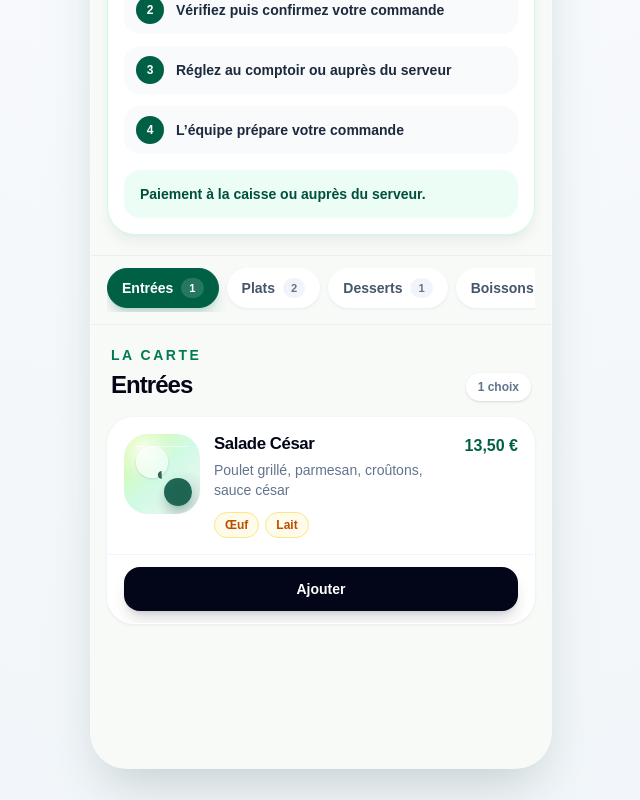
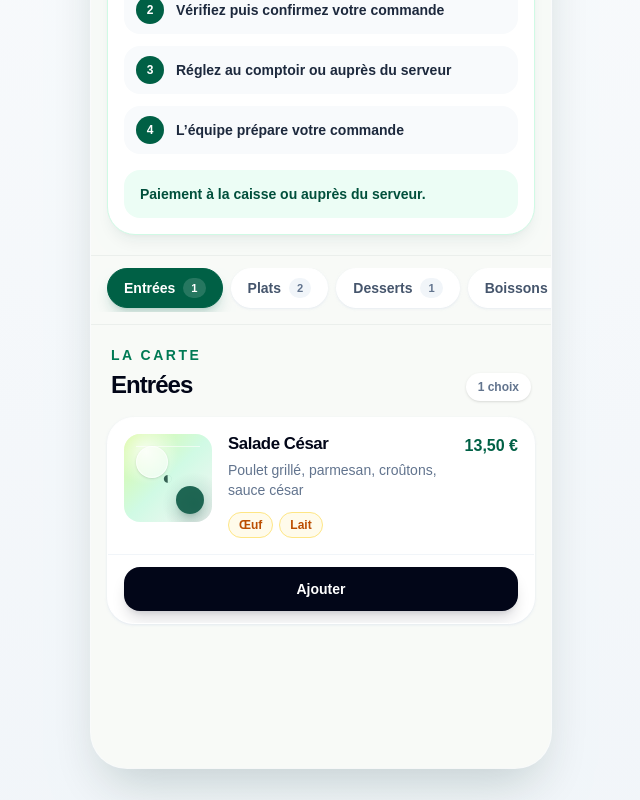
Before and after one commit to Loco66666/TableFlash-QR, a Next.js app: page /r/1/table/1 in a window 1280 px wide. Shown: the part 724-1524 px from the top of the page, without its empty margins (319-959 px from the left). Built offline with nearby package versions, Linux system fonts and the light colour scheme.

Commit message:
Polish product images and public menu tabs

```diff
--- a/src/components/public-menu/PublicMenuCategoryTabs.tsx
+++ b/src/components/public-menu/PublicMenuCategoryTabs.tsx
@@ -15,10 +15,11 @@ export function PublicMenuCategoryTabs({
 }: PublicMenuCategoryTabsProps) {
   return (
     <nav
-      className="sticky top-0 z-20 -mx-4 border-y border-emerald-950/5 bg-[#F8FAF7]/95 px-4 py-3 backdrop-blur-xl"
+      className="sticky top-0 z-20 -mx-4 max-w-none overflow-hidden border-y border-emerald-950/5 bg-[#F8FAF7]/95 py-3 backdrop-blur-xl"
       aria-label="Catégories du menu"
     >
-      <div className="flex gap-2 overflow-x-auto pb-1 [scrollbar-width:none] [&::-webkit-scrollbar]:hidden">
+      <div className="overflow-x-auto overscroll-x-contain px-4 pb-1 [scrollbar-width:none] [&::-webkit-scrollbar]:hidden">
+        <div className="flex min-w-max flex-nowrap gap-2 pr-4">
           {categories.map((category) => {
             const isActive = selectedCategory === category;
 
@@ -27,7 +28,7 @@ export function PublicMenuCategoryTabs({
                 key={category}
                 type="button"
                 onClick={() => onSelectCategory(category)}
-              className={`flex min-h-10 shrink-0 items-center gap-2 rounded-full border px-3.5 text-sm font-extrabold transition active:scale-[0.98] ${
+                className={`flex min-h-10 shrink-0 scroll-mx-4 items-center gap-2 whitespace-nowrap rounded-full border px-4 text-sm font-extrabold transition active:scale-[0.98] ${
                   isActive
                     ? "border-emerald-800 bg-emerald-800 text-white shadow-lg shadow-emerald-800/20"
                     : "border-white bg-white text-slate-600 shadow-sm shadow-slate-200/70"
@@ -41,6 +42,7 @@ export function PublicMenuCategoryTabs({
             );
           })}
         </div>
+      </div>
     </nav>
   );
 }
--- a/src/components/public-menu/PublicProductCard.tsx
+++ b/src/components/public-menu/PublicProductCard.tsx
@@ -27,7 +27,7 @@ export function PublicProductCard({
       }`}
     >
       <button type="button" onClick={() => onOpenProduct(product)} className="block w-full p-4 text-left" aria-label={`Voir ${product.name}`}>
-        <div className="grid grid-cols-[4.75rem_minmax(0,1fr)] gap-3.5">
+        <div className="grid grid-cols-[5.5rem_minmax(0,1fr)] gap-4">
           <div className="relative min-w-0">
             <ProductImage
               categoryName={product.category}
@@ -47,7 +47,7 @@ export function PublicProductCard({
           </div>
 
           <div className="min-w-0">
-            <div className="flex items-start justify-between gap-3">
+            <div className="grid grid-cols-[minmax(0,1fr)_auto] items-start gap-3">
               <div className="min-w-0">
                 <div className="flex flex-wrap items-center gap-2">
                   <h3 className="text-[1.05rem] font-black leading-5 tracking-[-0.025em] text-slate-950">{product.name}</h3>
@@ -59,7 +59,7 @@ export function PublicProductCard({
                 </div>
                 <p className="mt-1.5 line-clamp-2 text-sm leading-5 text-slate-500">{product.description}</p>
               </div>
-              <p className="shrink-0 text-base font-black text-emerald-800">{formatEuro(product.price)}</p>
+              <p className="whitespace-nowrap text-base font-black text-emerald-800">{formatEuro(product.price)}</p>
             </div>
 
             <div className="mt-3 flex flex-wrap gap-1.5">
--- a/src/components/shared/ProductImage.tsx
+++ b/src/components/shared/ProductImage.tsx
@@ -56,10 +56,10 @@ type ProductImageProps = {
 
 const variantClassNames: Record<ProductImageVariant, string> = {
   dashboard: "h-14 w-14 rounded-2xl",
-  "public-card": "h-20 w-full rounded-3xl",
-  modal: "min-h-36 w-full rounded-[1.75rem]",
+  "public-card": "aspect-square h-[5.5rem] w-[5.5rem] rounded-2xl",
+  modal: "h-[220px] max-h-[34vh] w-full rounded-[1.75rem]",
   compact: "h-16 w-16 rounded-2xl",
-  "edit-preview": "aspect-[4/3] w-full rounded-[1.75rem]",
+  "edit-preview": "h-[180px] max-h-[220px] w-full rounded-2xl sm:h-[200px]",
 };
 
 const textMarkerClassNames: Record<ProductImageVariant, string> = {
@@ -102,7 +102,7 @@ export function ProductImage({ productName, categoryName, imageUrl, imageAlt, vi
   const preset = useMemo(() => resolveProductVisualPreset({ visualPreset, categoryName, productName }), [categoryName, productName, visualPreset]);
   const normalizedImageUrl = imageUrl?.trim() || null;
   const shouldShowImage = Boolean(normalizedImageUrl) && failedImageUrl !== normalizedImageUrl;
-  const imageFitClassName = variant === "edit-preview" ? "object-contain p-2" : "object-cover";
+  const imageFitClassName = variant === "edit-preview" || variant === "modal" ? "object-contain p-2" : "object-cover";
   const alt = imageAlt?.trim() || `Visuel de ${productName}`;
 
   return (
```
Lines whose indentation alone changed are shown as unchanged.
